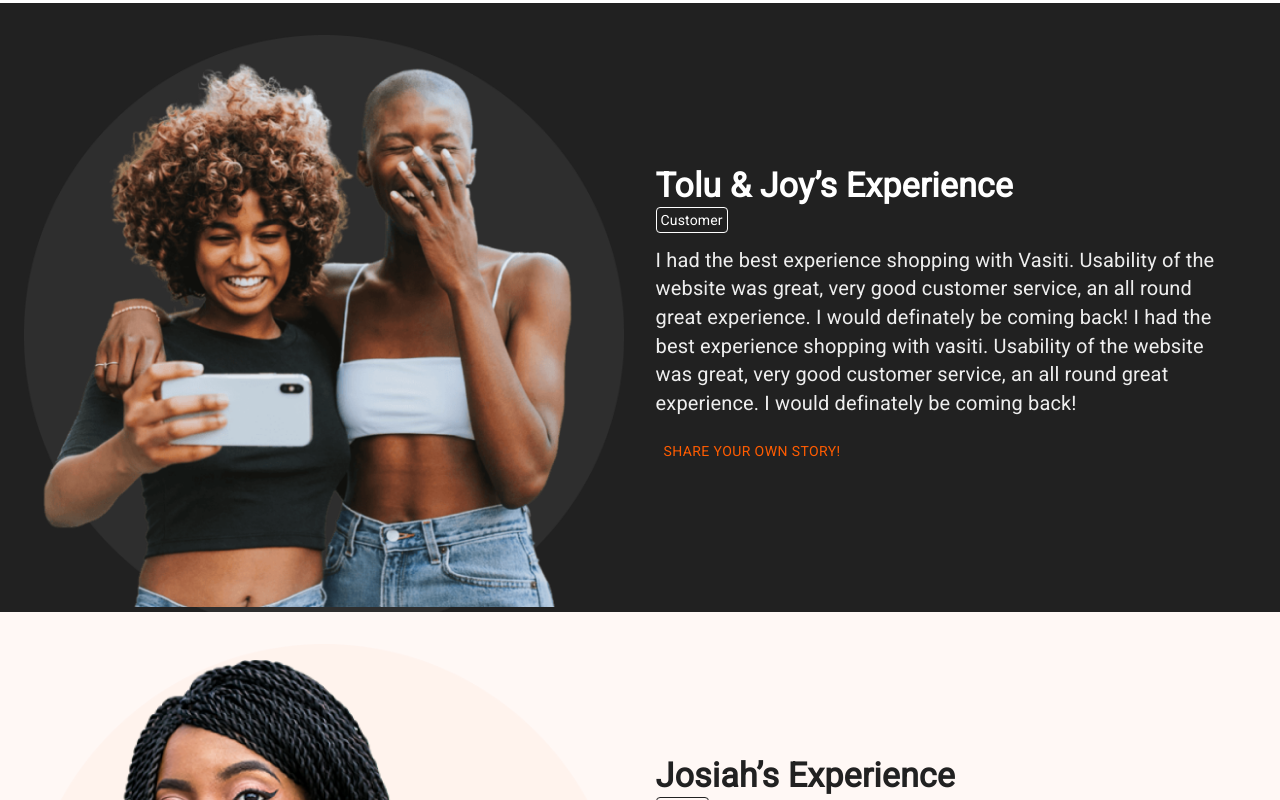
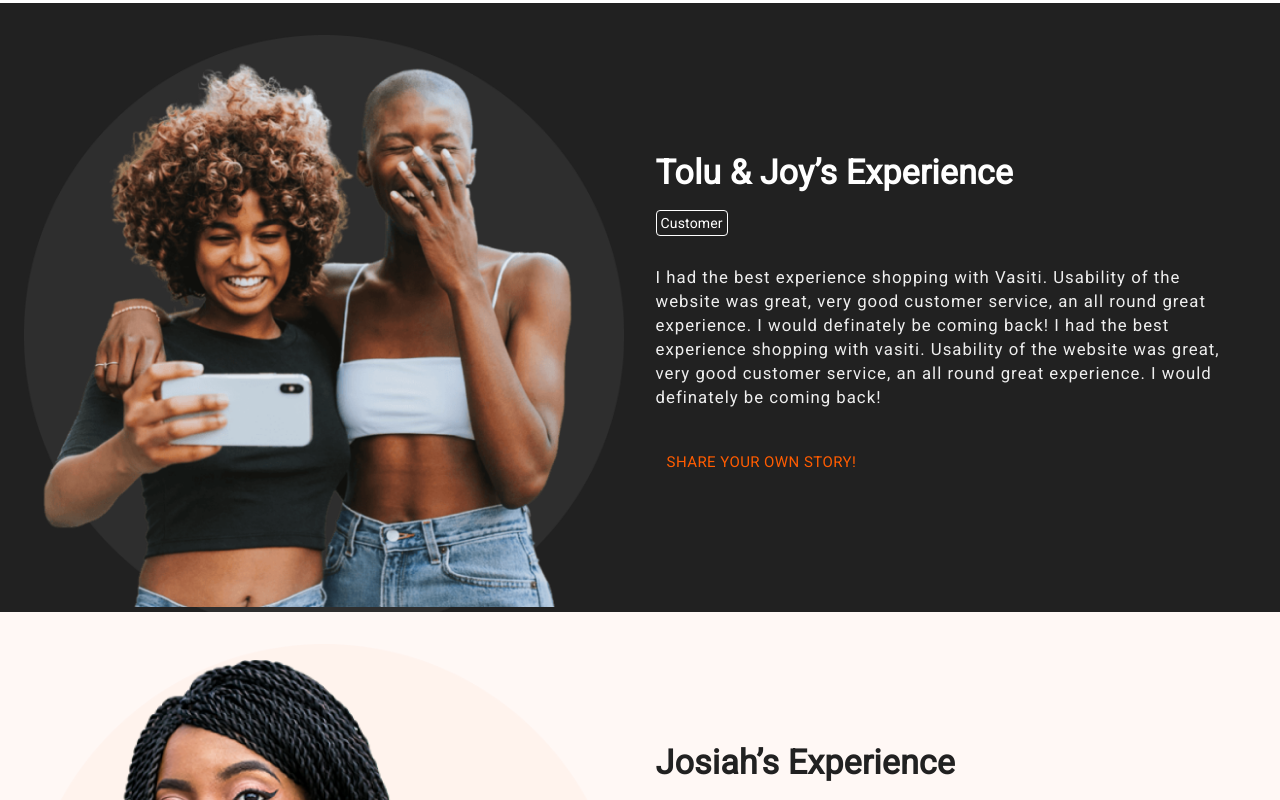
Before and after one commit to OgbeniHMMD/vasiti-testimonies, a Next.js app: page / in a window 1280 px wide. Shown: the part 620-1420 px from the top of the page. Built offline with nearby package versions, Linux system fonts and the light colour scheme.

Commit message:
Improvement:

```diff
--- a/components/FeaturedStory.js
+++ b/components/FeaturedStory.js
@@ -16,7 +16,7 @@ export default function TopNavLinks(props) {
           justifyContent={{ sm: "center", md: "between" }}>
           <Box p={{ xs: 4, md: 8 }} width={{ sm: "1", md: "1 / 2" }}>
             <Box
-              pt={2}
+              py={2}
               fontSize="h4.fontSize"
               fontWeight="fontWeightBold"
               color={props.dark ? "white" : "grey.900"}>
@@ -24,7 +24,6 @@ export default function TopNavLinks(props) {
             </Box>
 
             <Box
-              my={1}
               p={0.5}
               border={1}
               component="span"
@@ -35,13 +34,16 @@ export default function TopNavLinks(props) {
             </Box>
 
             <Box
-              py={2}
-              fontSize="h6.fontSize"
+              py={4}
+              fontSize="1.2em"
+              letterSpacing={1}
               color={props.dark ? "grey.200" : "grey.900"}>
               {props.story}
             </Box>
             <Box>
-              <Button color="primary">Share your own story!</Button>
+              <Button size="large" color="primary">
+                Share your own story!
+              </Button>
             </Box>
           </Box>
 
```
